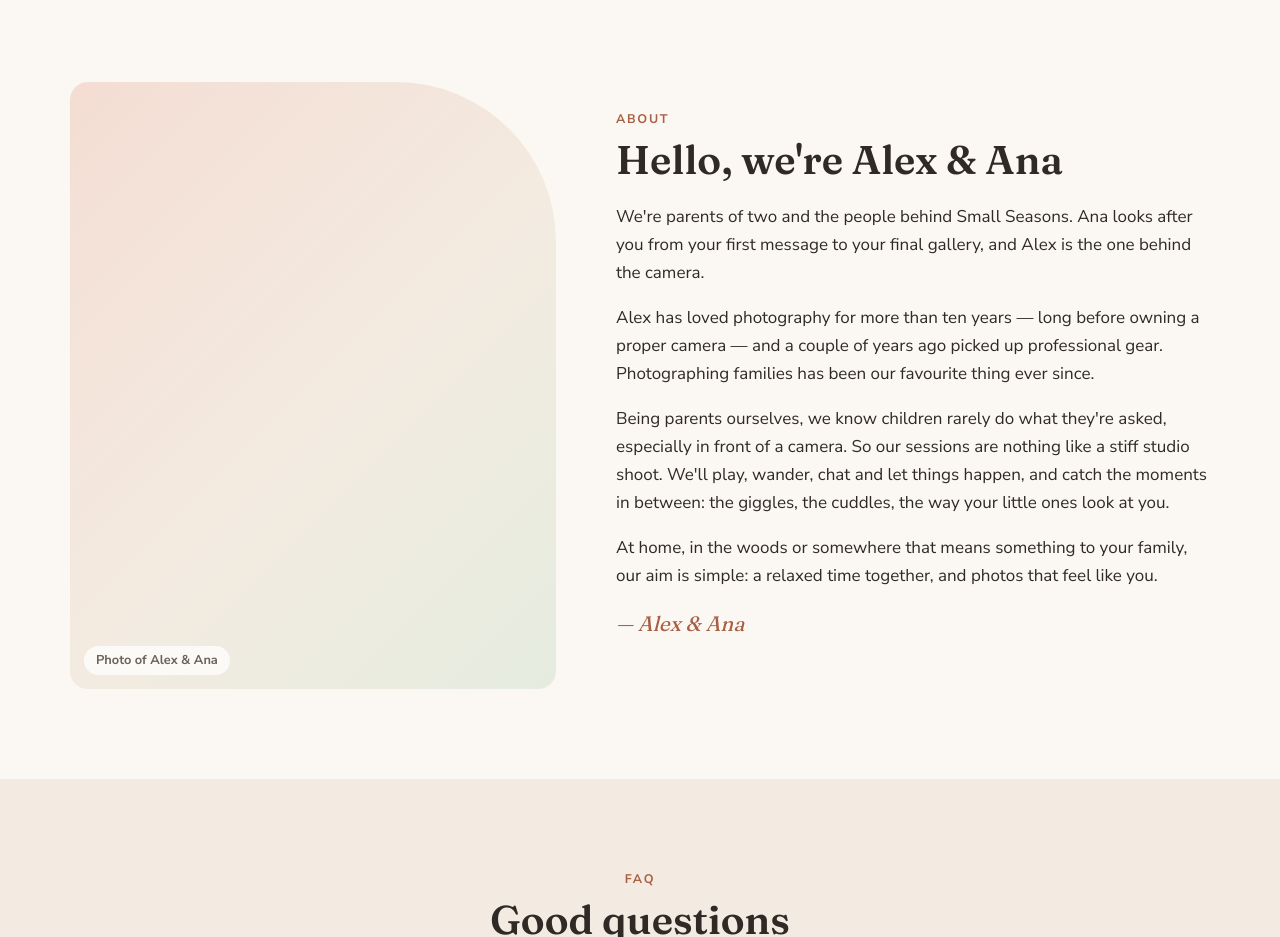
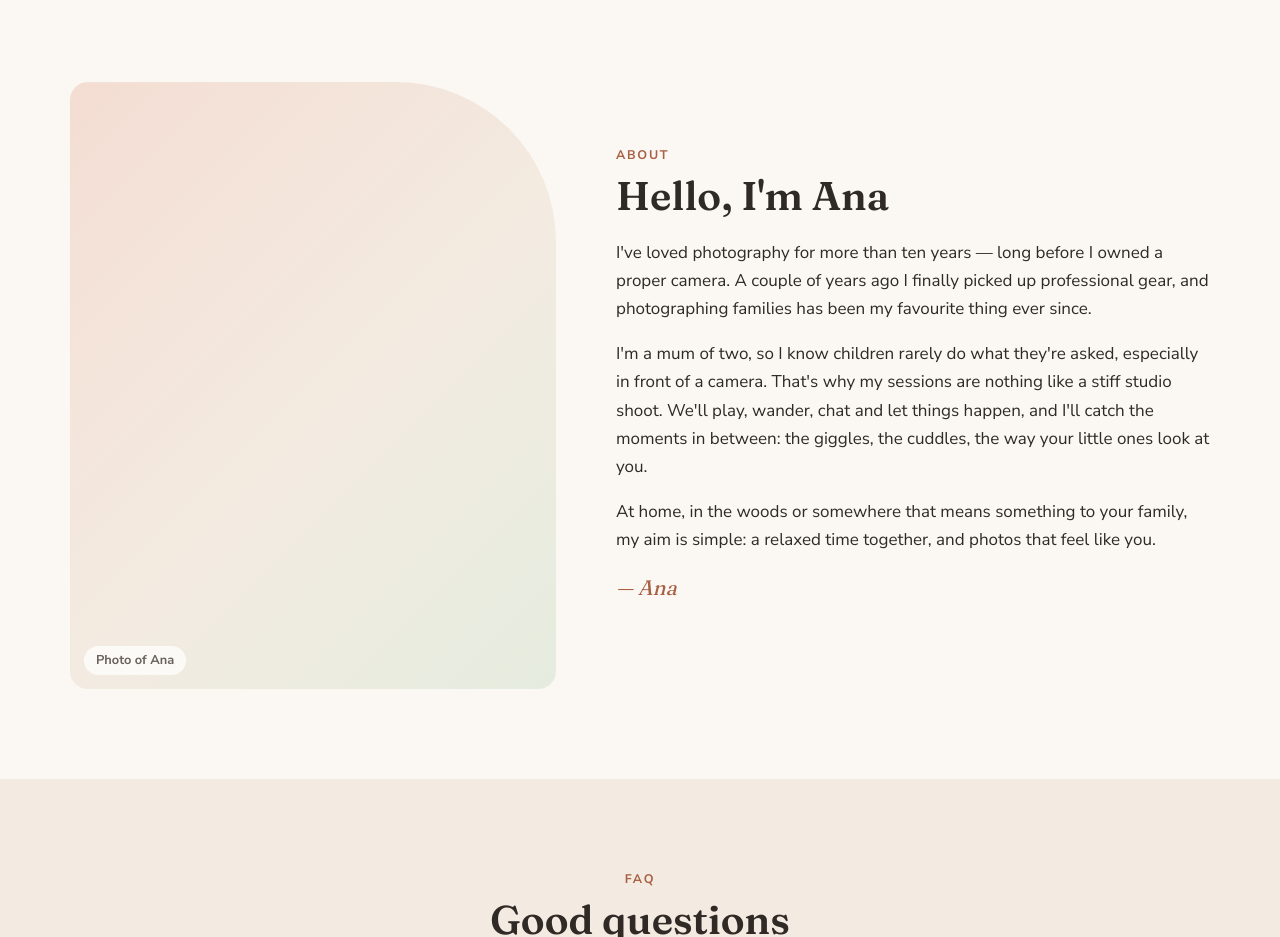
Before and after one commit to adbr10/luma-studio-site, a plain HTML site: page index.html in a window 1280 px wide. Shown: the part 4820-5757 px from the top of the page. Drawn offline with Linux system fonts and the light colour scheme.

Commit message:
About section: Ana as photographer and owner
Co-Authored-By: Claude Opus 5.5 <noreply@anthropic.com>
Claude-Session: https://claude.ai/code/session_016YMP357Pqi1wbeZ25NRpBB

```diff
--- a/index.html
+++ b/index.html
@@ -244,15 +244,14 @@
   <!-- ABOUT -->
   <section class="section" id="about">
     <div class="container about-grid">
-      <div class="photo about-photo" data-img="images/about.jpg"><span>Photo of Alex &amp; Ana</span></div>
+      <div class="photo about-photo" data-img="images/about.jpg"><span>Photo of Ana</span></div>
       <div>
         <p class="eyebrow">About</p>
-        <h2>Hello, we're Alex &amp; Ana</h2>
-        <p>We're parents of two and the people behind Small Seasons. Ana looks after you from your first message to your final gallery, and Alex is the one behind the camera.</p>
-        <p>Alex has loved photography for more than ten years &mdash; long before owning a proper camera &mdash; and a couple of years ago picked up professional gear. Photographing families has been our favourite thing ever since.</p>
-        <p>Being parents ourselves, we know children rarely do what they're asked, especially in front of a camera. So our sessions are nothing like a stiff studio shoot. We'll play, wander, chat and let things happen, and catch the moments in between: the giggles, the cuddles, the way your little ones look at you.</p>
-        <p>At home, in the woods or somewhere that means something to your family, our aim is simple: a relaxed time together, and photos that feel like you.</p>
-        <p class="signature">&mdash; Alex &amp; Ana</p>
+        <h2>Hello, I'm Ana</h2>
+        <p>I've loved photography for more than ten years &mdash; long before I owned a proper camera. A couple of years ago I finally picked up professional gear, and photographing families has been my favourite thing ever since.</p>
+        <p>I'm a mum of two, so I know children rarely do what they're asked, especially in front of a camera. That's why my sessions are nothing like a stiff studio shoot. We'll play, wander, chat and let things happen, and I'll catch the moments in between: the giggles, the cuddles, the way your little ones look at you.</p>
+        <p>At home, in the woods or somewhere that means something to your family, my aim is simple: a relaxed time together, and photos that feel like you.</p>
+        <p class="signature">&mdash; Ana</p>
       </div>
     </div>
   </section>
```
